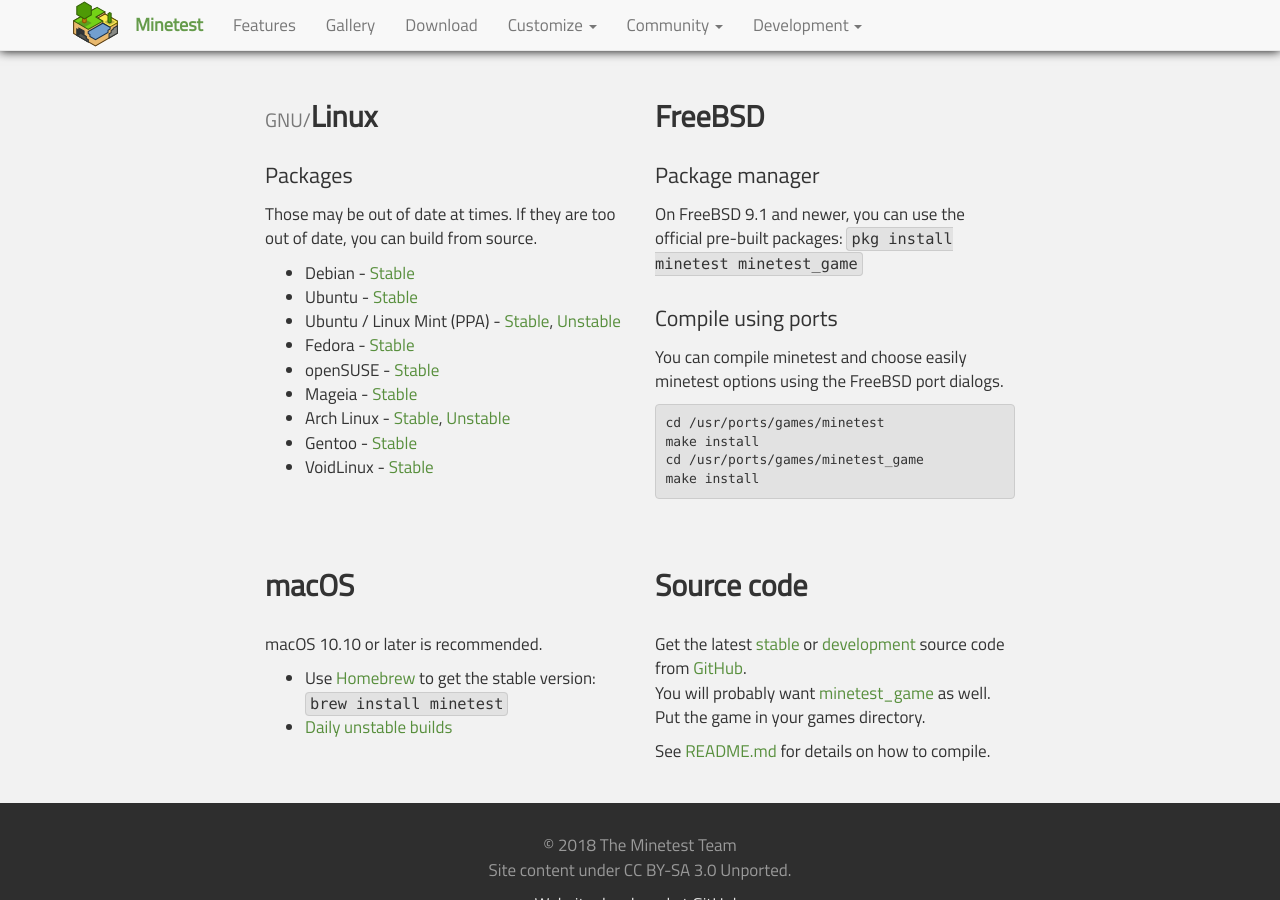
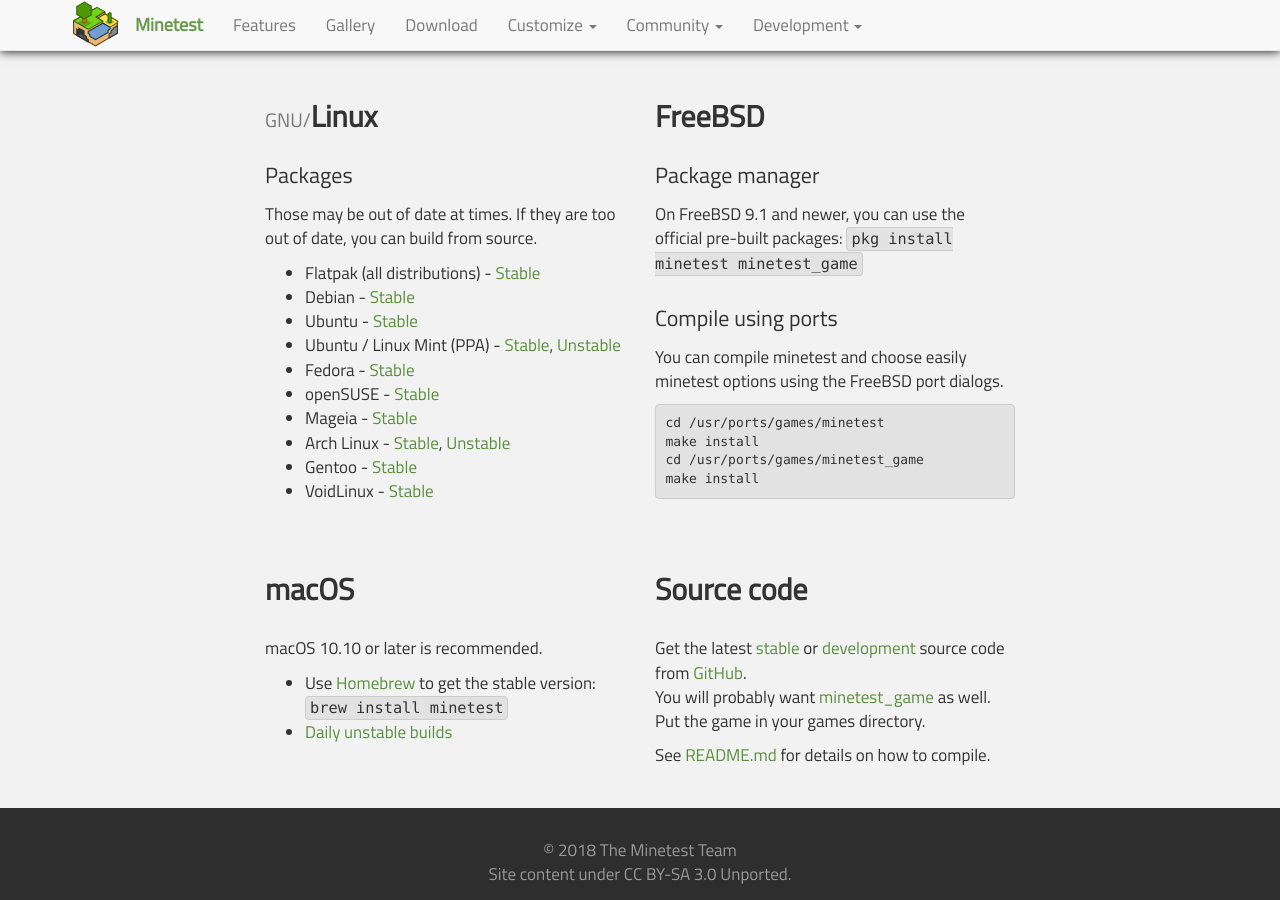
Before and after one commit to minetest/minetest.github.io, a Jekyll site: the page built from downloads.html, in a window 1280 px wide and 900 px high, scrolled down 979 px. Built offline with Jekyll 4.4.1, drawn with Linux system fonts in a browser that asks for light colours; comment, search, counter and statistics services are not loaded.

Commit message:
Add flatpak build to downloads.html (#144)

```diff
--- a/downloads.html
+++ b/downloads.html
@@ -86,6 +86,8 @@ redirect_from:
     <p>Those may be out of date at times. If they are too out of date, you can build from source.</p>
 
     <ul>
+      <li>Flatpak (all distributions) -
+          <a href="https://flathub.org/apps/details/net.minetest.Minetest">Stable</a></li>
       <li>Debian -
           <a href="https://packages.debian.org/search?keywords=minetest">Stable</a></li>
       <li>Ubuntu -
```
